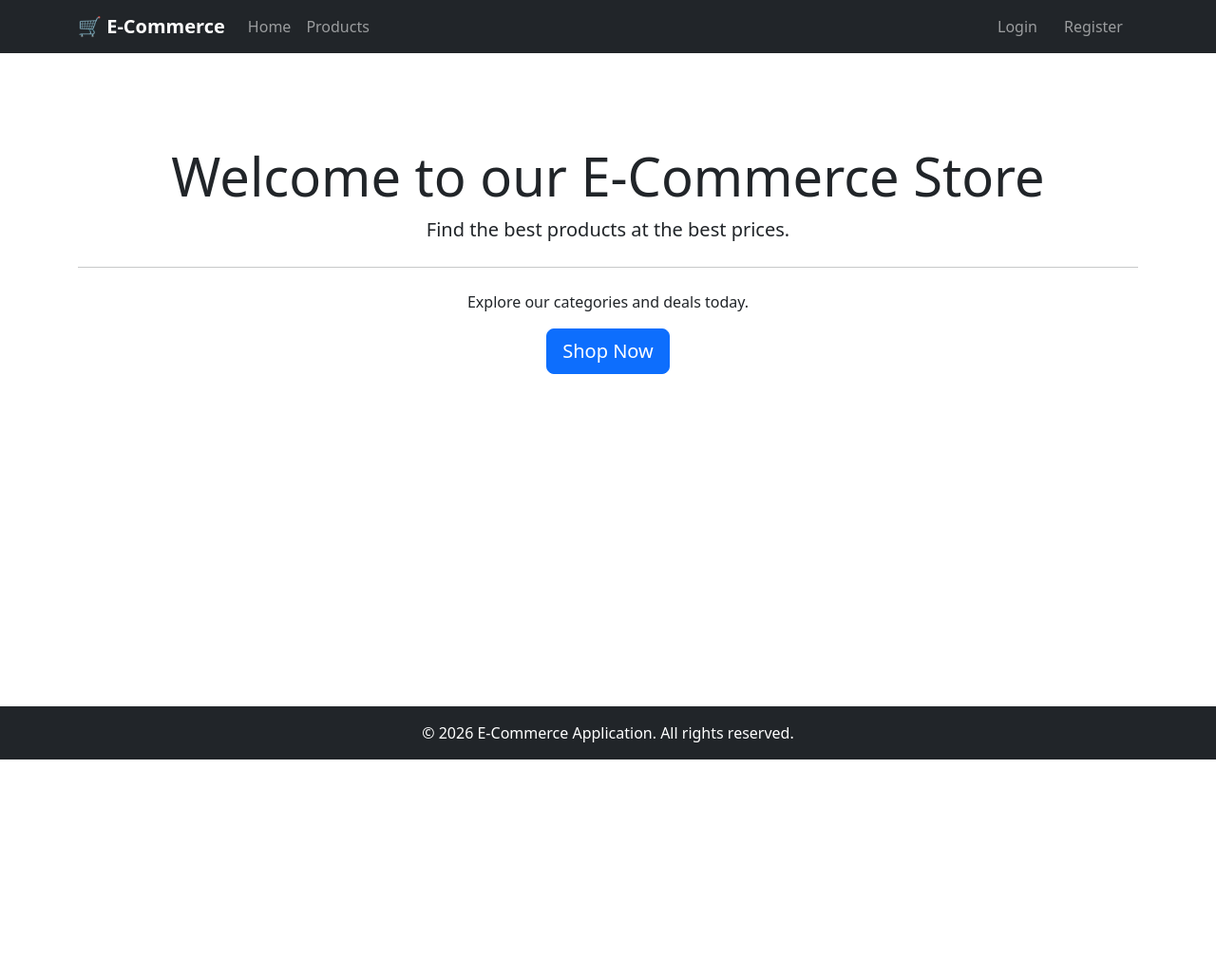
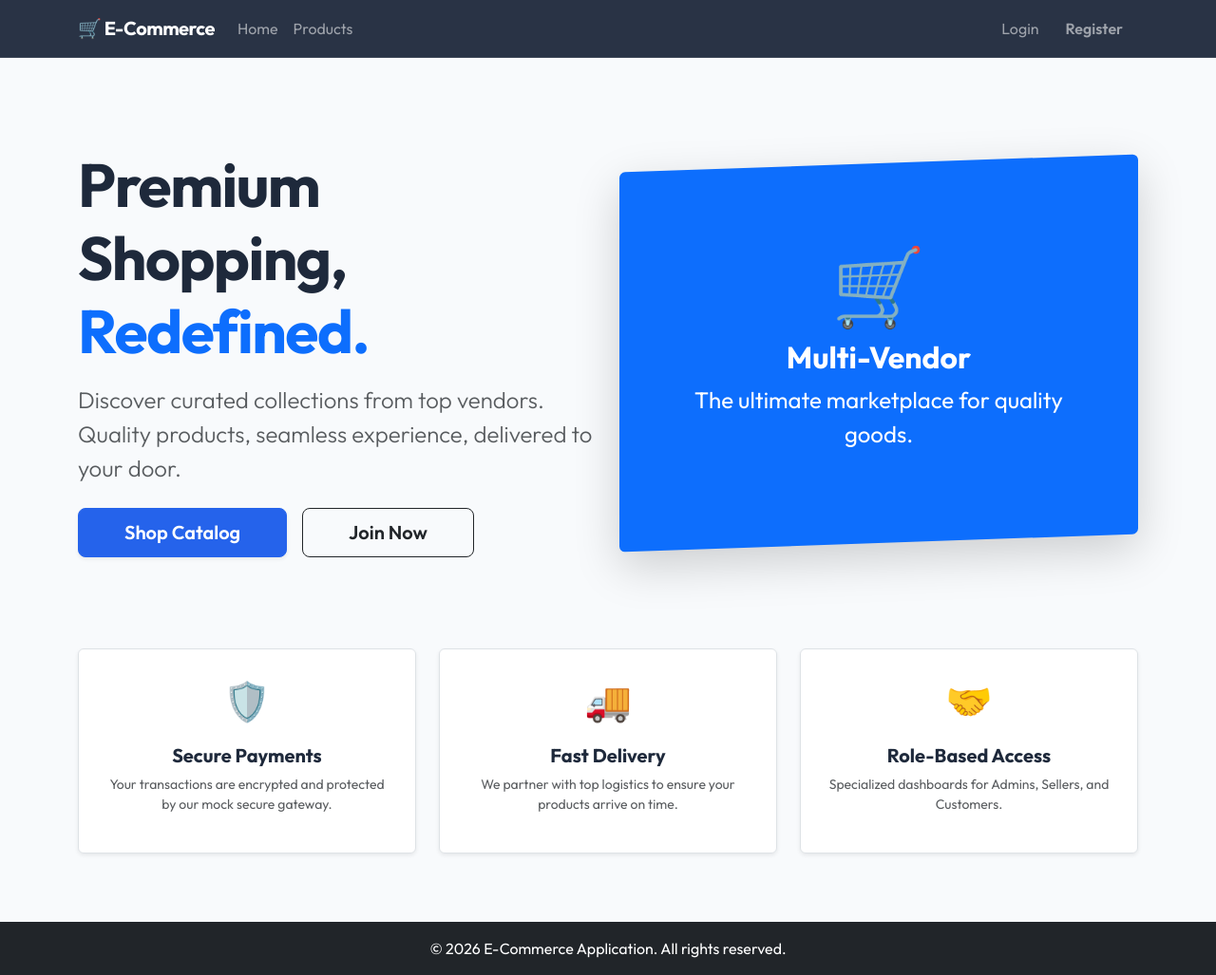
Before and after one commit to akshayaraojjs/full-stack-django-ecommerce, a Django app: page / in a window 1280 px wide. Shown: the whole page at 95% size. Before the commit the page ends 800 px from the top, so only its background shows below. Run offline with Django 5.2, Linux system fonts and the light colour scheme.

Commit message:
Phase 8: Added Mock Payment, Premium UI Refinements, and Success Page

```diff
--- a/orders/urls.py
+++ b/orders/urls.py
@@ -4,6 +4,7 @@ from . import views
 urlpatterns = [
     # Customer
     path('checkout/', views.checkout, name='checkout'),
+    path('success/<uuid:order_uuid>/', views.order_success, name='order_success'),
     path('history/', views.order_history, name='order_history'),
     path('<uuid:order_uuid>/', views.order_detail, name='order_detail'),
     path('<uuid:order_uuid>/cancel/', views.cancel_order, name='cancel_order'),
--- /dev/null
+++ b/static/css/style.css
@@ -0,0 +1,94 @@
+/* Premium Design Overrides */
+@import url('https://fonts.googleapis.com/css2?family=Outfit:wght@300;400;600;700&display=swap');
+
+:root {
+    --primary-color: #2563eb;
+    --success-color: #10b981;
+    --dark-color: #1e293b;
+    --light-bg: #f8fafc;
+}
+
+body {
+    font-family: 'Outfit', sans-serif;
+    background-color: var(--light-bg);
+    color: var(--dark-color);
+    -webkit-font-smoothing: antialiased;
+}
+
+/* Navbar Enhancement */
+.navbar {
+    backdrop-filter: blur(10px);
+    background-color: rgba(30, 41, 59, 0.95) !important;
+    border-bottom: 1px solid rgba(255, 255, 255, 0.1);
+}
+
+.navbar-brand {
+    font-weight: 700;
+    letter-spacing: -0.5px;
+}
+
+/* Card Hover Lift Effect */
+.card {
+    transition: transform 0.3s cubic-bezier(0.34, 1.56, 0.64, 1), box-shadow 0.3s ease;
+    border: 1px solid rgba(0,0,0,0.05);
+}
+
+.card:hover {
+    transform: translateY(-8px);
+    box-shadow: 0 12px 24px -10px rgba(0,0,0,0.15);
+}
+
+/* Button Refinement */
+.btn {
+    border-radius: 8px;
+    font-weight: 600;
+    padding: 10px 20px;
+    transition: all 0.2s ease;
+}
+
+.btn-primary {
+    background-color: var(--primary-color);
+    border-color: var(--primary-color);
+}
+
+.btn-primary:hover {
+    background-color: #1d4ed8;
+    box-shadow: 0 4px 12px rgba(37, 99, 235, 0.3);
+}
+
+/* Badge Refinement */
+.badge {
+    padding: 6px 12px;
+    border-radius: 6px;
+    font-weight: 600;
+}
+
+/* Image Thumbnails */
+.img-thumbnail {
+    border-radius: 12px;
+}
+
+/* Custom Scrollbar */
+::-webkit-scrollbar {
+    width: 8px;
+}
+::-webkit-scrollbar-track {
+    background: #f1f1f1;
+}
+::-webkit-scrollbar-thumb {
+    background: #cbd5e1;
+    border-radius: 10px;
+}
+::-webkit-scrollbar-thumb:hover {
+    background: #94a3b8;
+}
+
+/* Animation Utilities */
+@keyframes fadeIn {
+    from { opacity: 0; transform: translateY(10px); }
+    to { opacity: 1; transform: translateY(0); }
+}
+
+main > .row, main > div {
+    animation: fadeIn 0.5s ease forwards;
+}
--- a/templates/base.html
+++ b/templates/base.html
@@ -1,3 +1,4 @@
+{% load static %}
 <!DOCTYPE html>
 <html lang="en">
 <head>
@@ -6,6 +7,8 @@
     <title>{% block title %}E-Commerce Application{% endblock %}</title>
     <!-- Bootstrap CSS -->
     <link href="https://cdn.jsdelivr.net/npm/bootstrap@5.3.2/dist/css/bootstrap.min.css" rel="stylesheet">
+    <!-- Custom Premium Styles -->
+    <link rel="stylesheet" href="{% static 'css/style.css' %}">
     {% block extra_css %}{% endblock %}
 </head>
 <body class="d-flex flex-column min-vh-100">
--- a/templates/home.html
+++ b/templates/home.html
@@ -3,13 +3,49 @@
 {% block title %}Home - E-Commerce Application{% endblock %}
 
 {% block content %}
-<div class="row text-center mt-5">
-    <div class="col-md-12">
-        <h1 class="display-4">Welcome to our E-Commerce Store</h1>
-        <p class="lead">Find the best products at the best prices.</p>
-        <hr class="my-4">
-        <p>Explore our categories and deals today.</p>
-        <a class="btn btn-primary btn-lg" href="#" role="button">Shop Now</a>
+<div class="row align-items-center py-5">
+    <div class="col-lg-6">
+        <h1 class="display-3 fw-bold mb-3" style="letter-spacing: -1.5px;">Premium Shopping, <span class="text-primary">Redefined.</span></h1>
+        <p class="lead text-muted mb-4 fs-4">Discover curated collections from top vendors. Quality products, seamless experience, delivered to your door.</p>
+        <div class="d-flex gap-3">
+            <a class="btn btn-primary btn-lg shadow-sm px-5" href="{% url 'product_list' %}">Shop Catalog</a>
+            {% if not user.is_authenticated %}
+                <a class="btn btn-outline-dark btn-lg px-5" href="{% url 'register_customer' %}">Join Now</a>
+            {% endif %}
+        </div>
+    </div>
+    <div class="col-lg-6 d-none d-lg-block">
+        <div class="bg-primary rounded shadow-lg p-5 text-white text-center" style="min-height: 400px; display: flex; flex-direction: column; justify-content: center; transform: skewY(-2deg);">
+            <div style="transform: skewY(2deg);">
+                <h2 class="display-1">🛒</h2>
+                <h2 class="fw-bold">Multi-Vendor</h2>
+                <p class="fs-4">The ultimate marketplace for quality goods.</p>
+            </div>
+        </div>
+    </div>
+</div>
+
+<div class="row mt-5 text-center">
+    <div class="col-md-4 mb-4">
+        <div class="p-4 bg-white rounded shadow-sm border h-100">
+            <div class="fs-1 mb-3">🛡️</div>
+            <h5 class="fw-bold">Secure Payments</h5>
+            <p class="text-muted small">Your transactions are encrypted and protected by our mock secure gateway.</p>
+        </div>
+    </div>
+    <div class="col-md-4 mb-4">
+        <div class="p-4 bg-white rounded shadow-sm border h-100">
+            <div class="fs-1 mb-3">🚚</div>
+            <h5 class="fw-bold">Fast Delivery</h5>
+            <p class="text-muted small">We partner with top logistics to ensure your products arrive on time.</p>
+        </div>
+    </div>
+    <div class="col-md-4 mb-4">
+        <div class="p-4 bg-white rounded shadow-sm border h-100">
+            <div class="fs-1 mb-3">🤝</div>
+            <h5 class="fw-bold">Role-Based Access</h5>
+            <p class="text-muted small">Specialized dashboards for Admins, Sellers, and Customers.</p>
+        </div>
     </div>
 </div>
 {% endblock %}
```
Also changed, not shown: orders/views.py (+8 -1 lines), templates/orders/checkout.html (+11 -1 lines), templates/orders/success.html (added, +23 -0 lines), README.md.
